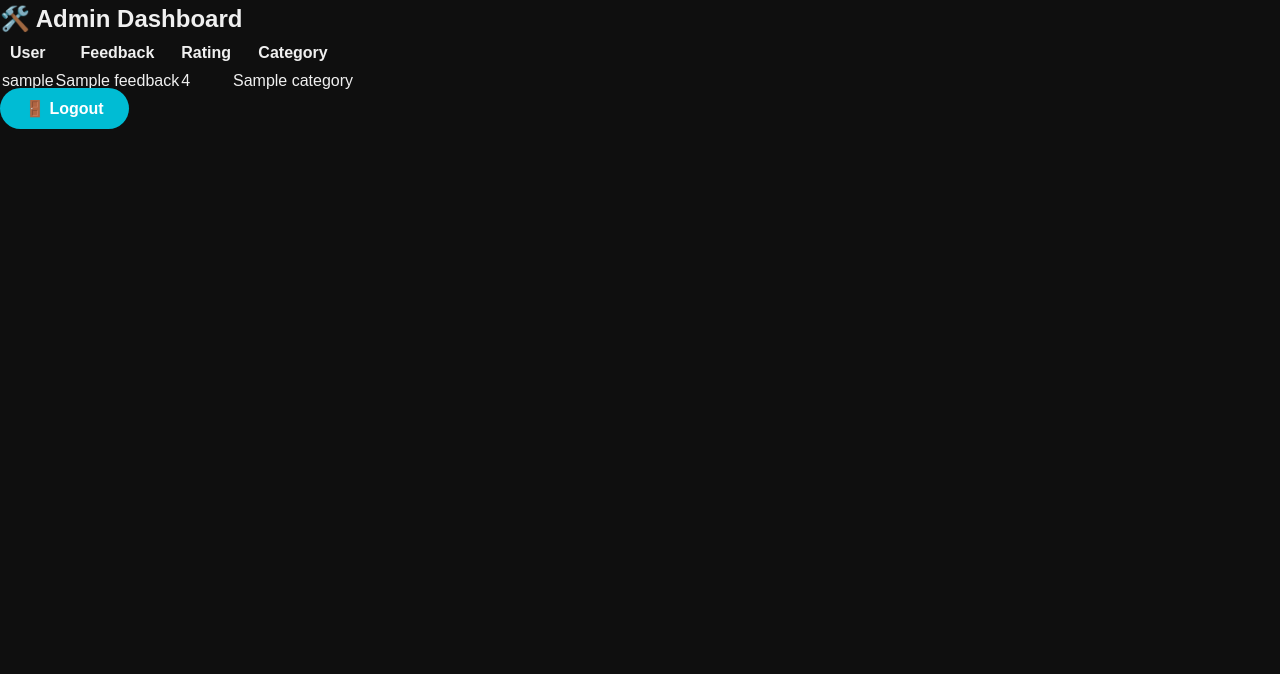
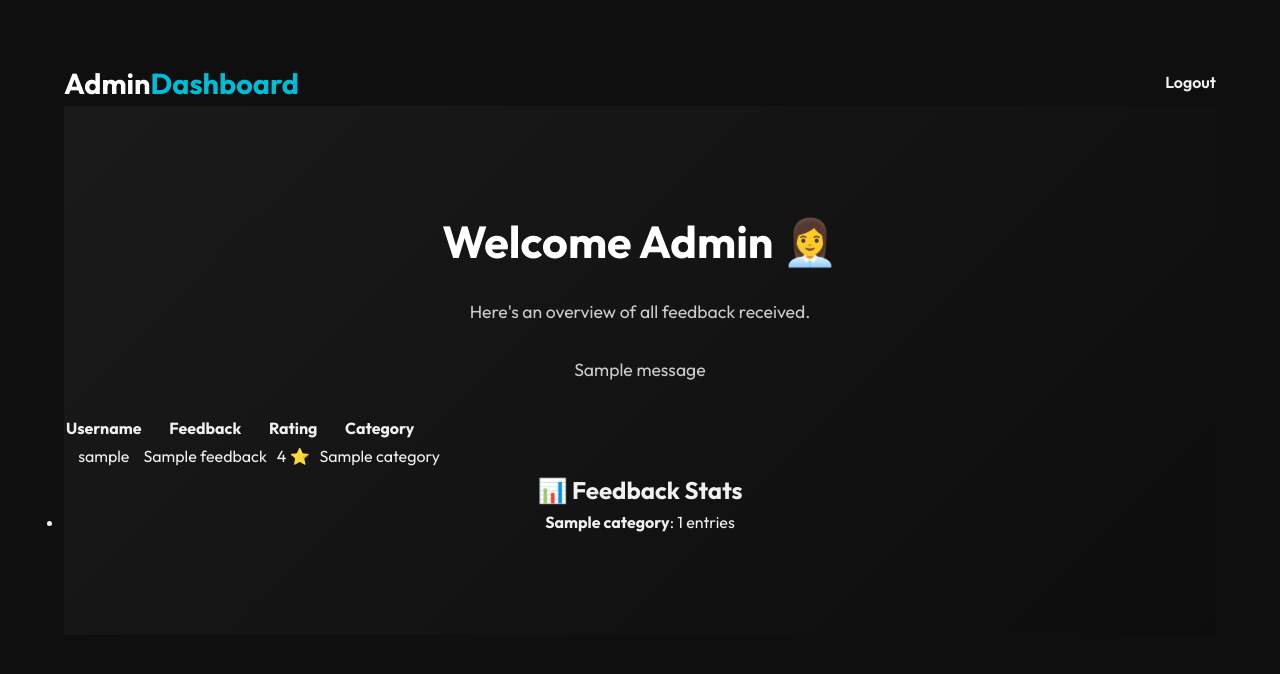
Before and after one commit to buildwithjanhavi/Website-Feedback-Collector-with-Admin-Dashboard, a Flask app: template templates/admin_dashboard.html in a window 1280 px wide. Shown: the top 674 px of the page. Run offline with Flask 2, Linux system fonts and the light colour scheme; the template is opened without the code that fills it: most values are stand-ins (such as "Sample title", 1, 10 or a date in 2020); one stand-in notice (Sample message) is shown.

Commit message:
Update admin_dashboard.html

```diff
--- a/templates/admin_dashboard.html
+++ b/templates/admin_dashboard.html
@@ -1,41 +1,68 @@
-<!-- templates/admin_dashboard.html -->
 <!DOCTYPE html>
 <html lang="en">
 <head>
     <meta charset="UTF-8">
-    <title>Admin Dashboard</title>
+    <title>Admin Dashboard | Feedback Collector</title>
     <link rel="stylesheet" href="{{ url_for('static', filename='style.css') }}">
+    <link href="https://fonts.googleapis.com/css2?family=Outfit:wght@400;600;700&display=swap" rel="stylesheet">
 </head>
 <body>
-    <div class="dashboard">
-        <h2>🛠️ Admin Dashboard</h2>
+    <div class="container">
+        <div class="navbar">
+            <div class="logo">Admin<span>Dashboard</span></div>
+            <div class="nav-links">
+                <a href="{{ url_for('logout') }}">Logout</a>
+            </div>
+        </div>
 
-        {% if feedbacks %}
+        <div class="hero-section">
+            <div class="hero-content">
+                <h1>Welcome Admin 👩‍💼</h1>
+                <p>Here's an overview of all feedback received.</p>
+
+                {% with messages = get_flashed_messages() %}
+                  {% if messages %}
+                    <div class="flash">
+                      {% for message in messages %}
+                        <p>{{ message }}</p>
+                      {% endfor %}
+                    </div>
+                  {% endif %}
+                {% endwith %}
+
+                <div class="feedback-table">
                     <table>
                         <thead>
                             <tr>
-                        <th>User</th>
+                                <th>Username</th>
                                 <th>Feedback</th>
                                 <th>Rating</th>
                                 <th>Category</th>
                             </tr>
                         </thead>
                         <tbody>
-                    {% for f in feedbacks %}
+                            {% for row in feedbacks %}
                             <tr>
-                            <td>{{ f['username'] }}</td>
-                            <td>{{ f['feedback'] }}</td>
-                            <td>{{ f['rating'] }}</td>
-                            <td>{{ f['category'] }}</td>
+                                <td>{{ row['username'] }}</td>
+                                <td>{{ row['feedback'] }}</td>
+                                <td>{{ row['rating'] }} ⭐</td>
+                                <td>{{ row['category'] }}</td>
                             </tr>
                             {% endfor %}
                         </tbody>
                     </table>
-        {% else %}
-            <p>No feedback yet.</p>
-        {% endif %}
+                </div>
 
-        <a href="{{ url_for('logout') }}" class="btn logout">🚪 Logout</a>
+                <div class="stats-section">
+                    <h2>📊 Feedback Stats</h2>
+                    <ul class="stats">
+                        {% for stat in stats %}
+                        <li><strong>{{ stat['category'] }}</strong>: {{ stat['count'] }} entries</li>
+                        {% endfor %}
+                    </ul>
+                </div>
+            </div>
+        </div>
     </div>
 </body>
 </html>
```
Lines whose indentation alone changed are shown as unchanged.
